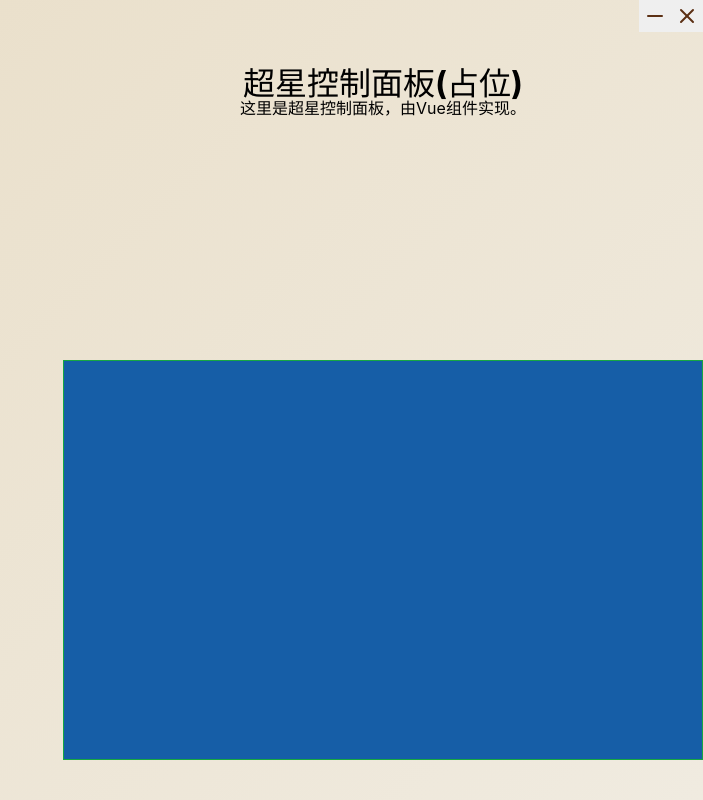
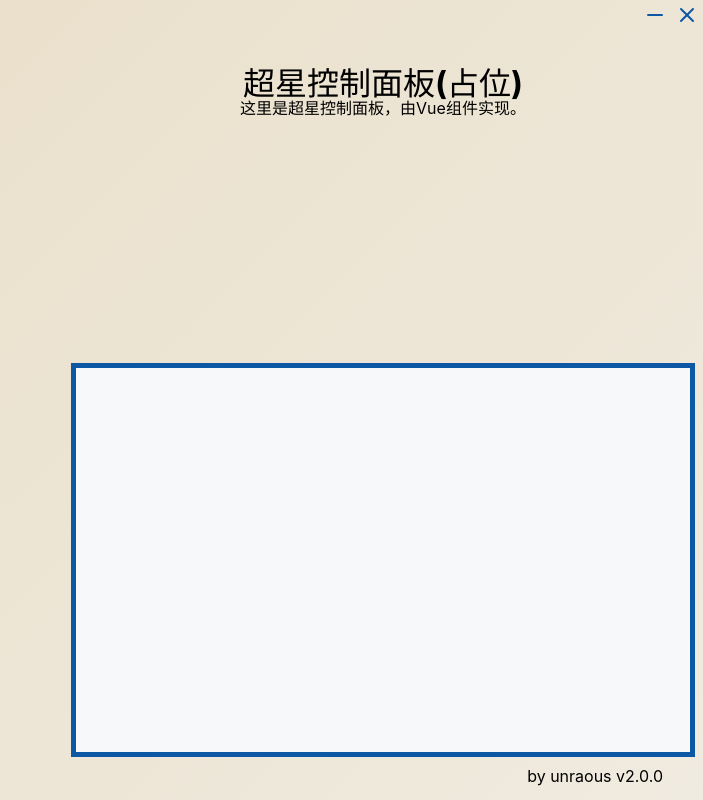
Before and after one commit to unraous/uxs-rs, a Vue app: page / in a window 1280 px wide. Shown: the whole page, without its empty margins (577-1280 px from the left). Built offline with nearby package versions, Linux system fonts and the light colour scheme.

Commit message:
add chaoxing webview outline

```diff
--- a/src/App.vue
+++ b/src/App.vue
@@ -18,6 +18,9 @@ import MenuBar from './layouts/MenuBar.vue';
           </div>
           <div class="chaoxing-webview">
           </div>
+          <div class="version-info">
+            <p>by unraous v2.0.0</p>
+          </div>
       </div>
     </div>
   </main>
@@ -36,6 +39,7 @@ import MenuBar from './layouts/MenuBar.vue';
   line-height: 24px;
   font-weight: 400;
   background: linear-gradient(135deg, #e8dcc4 0%, #f0ebe0 100%);
+
   font-synthesis: none;
   text-rendering: optimizeLegibility;
   -webkit-font-smoothing: antialiased;
@@ -67,7 +71,6 @@ import MenuBar from './layouts/MenuBar.vue';
   display: flex;
   flex-direction: row;
 }
-
 .left-panel {
   flex: 0 0 50%;
   background-color: transparent;
@@ -84,7 +87,7 @@ import MenuBar from './layouts/MenuBar.vue';
 .cx-control-panel {
   padding: 40px;
   width: 100%;
-  height: 42.71%;
+  height: 43.75%;
   background-color: transparent;
   display: flex;
   align-items: center;
@@ -93,9 +96,19 @@ import MenuBar from './layouts/MenuBar.vue';
 
 .chaoxing-webview {
   padding: 20px;
+  width: 96%;
+  height: 50%;
+  background-color: #F6F8FA;
+  outline: 5px solid #0d58a4;
+}
+
+.version-info {
+  padding-right: 40px;
+  height: 6.25%;
   width: 100%;
-  height: 52.08%;
-  background-color: #165ea7;
-  border: #16a742 1px solid;
+  background-color: transparent;
+  display: flex;
+  align-items: center;
+  justify-content: flex-end;
 }
 </style>
--- a/src/layouts/MenuBar.vue
+++ b/src/layouts/MenuBar.vue
@@ -41,32 +41,19 @@ button {
   aspect-ratio: 1;
   border: none;
   border-radius: 0%;
-  color: #5c3014;
+  background-color: transparent;
+  color: #0d58a4;
   height: 100%;
   cursor: pointer;
   display: flex;
   align-items: center;
   justify-content: center;
-}
-
-/* 平常状态 */
-.icon {
-  display: inline-flex;
-  transition: filter 0.3s ease;
-}
-
-.icon svg {
-  width: 100%;
-  height: 100%;
-  fill: #5c3014;
-}
-
-button:hover {
-  background-color: #000000;
+  transition: all 0.25s ease-out;
 }
 
 /* 悬停状态 */
-button:hover .icon svg {
-  fill: #8b4513;
+button:hover {
+  background-color: #0d58a4;
+  color: #ede5d5;
 }
 </style>
```
